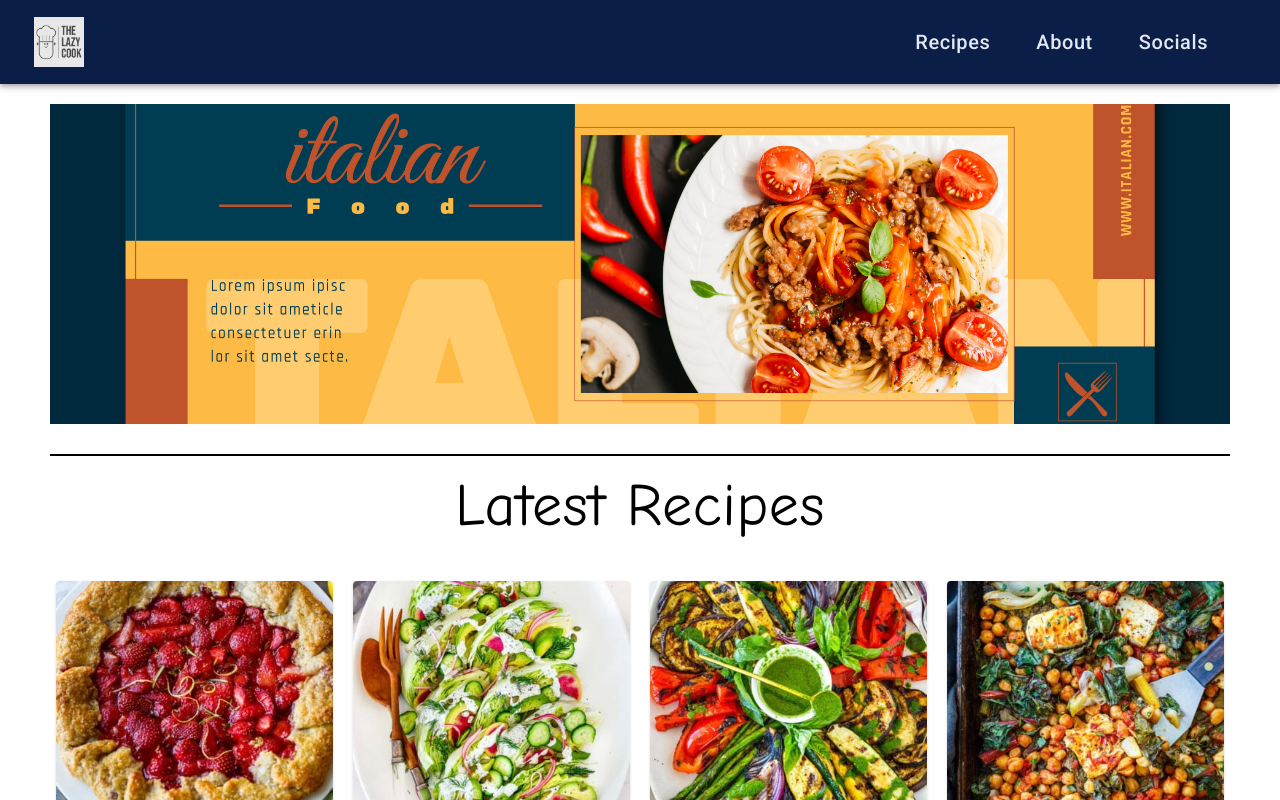
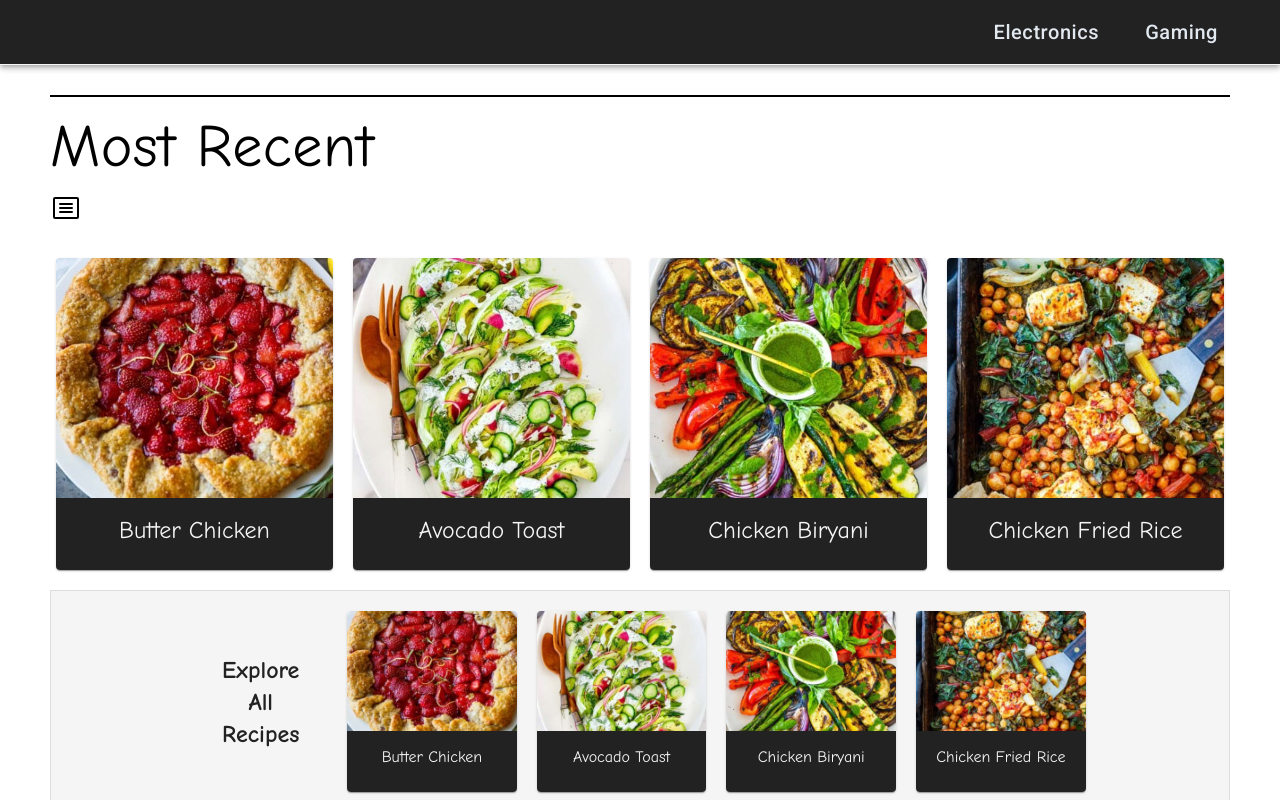
Before and after one commit to thesillytech/machinebyte, a Next.js app: page / in a window 1280 px wide. Shown: the top 800 px of the page. Built offline with nearby package versions, Linux system fonts and the light colour scheme.

Commit message:
upgrading to new blog

```diff
--- a/components/header.js
+++ b/components/header.js
@@ -25,13 +25,12 @@ const header = () => {
         <>
             {/* Desktop Menu */}
             <Box sx={{ flexGrow: 1 }}>
-                <AppBar position="static" sx={css.appbar}>
+                <AppBar position="static" sx={css.appBar}>
                     <Toolbar>
-                        <Avatar alt="Logo" src="/images/logo/logo-5.png" variant="square" sx={css.logo}/>
+                        {/* <Avatar alt="Logo" src="/images/logo/logo-5.png" variant="square" sx={css.logo}/> */}
                         <Box sx={{ flexGrow: 1 }}></Box>
-                        <Link href="/recipes"><Button color="inherit" sx={css.headerLinks}>Recipes</Button></Link>
-                        <Link href="/about"><Button color="inherit" sx={css.headerLinks}>About</Button></Link>
-                        <Link href="/socials"><Button color="inherit" sx={css.headerLinks}>Socials</Button></Link>
+                        <Link href="/recipes"><Button color="inherit" sx={css.headerLinks}>Electronics</Button></Link>
+                        <Link href="/about"><Button color="inherit" sx={css.headerLinks}>Gaming</Button></Link>
                     </Toolbar>
                 </AppBar>
             </Box>
@@ -64,8 +63,8 @@ const header = () => {
                     },
                     }}
                 >
-                    <Link href="/recipes"><MenuItem onClick={handleClose} sx={{ fontWeight: 500}}>Recipes</MenuItem></Link>
-                    <Link href="/about"><MenuItem onClick={handleClose} sx={{ fontWeight: 500}}>About</MenuItem></Link>
+                    <Link href="/recipes"><MenuItem onClick={handleClose} sx={{ fontWeight: 500}}>Electronics</MenuItem></Link>
+                    <Link href="/about"><MenuItem onClick={handleClose} sx={{ fontWeight: 500}}>Gaming</MenuItem></Link>
                     <Link href="/socials"><MenuItem onClick={handleClose} sx={{ fontWeight: 500}}>Socials</MenuItem></Link>
                 </Menu>
                 </Toolbar>
@@ -77,10 +76,10 @@ const header = () => {
 export default header
 
 const css = {
-    appbar: {
-        background: '#0B1E47',
+    appBar: {
+        background: '#222222',
         color: '#E2E8F0',
-        padding: '10px',
+        borderBottom: '1px solid #F5F5F5',
         '@media screen and (max-width:768px)': {
             display: 'none'
         }
--- a/components/latest-recipes.js
+++ b/components/latest-recipes.js
@@ -7,6 +7,7 @@ import Card from '@mui/material/Card';
 import CardContent from '@mui/material/CardContent';
 import CardMedia from '@mui/material/CardMedia';
 import Button from '@mui/material/Button';
+import { ArticleIcon } from '@phosphor-icons/react'
 
 
 const latestRecipe = ({ posts }) => {
@@ -16,7 +17,10 @@ const latestRecipe = ({ posts }) => {
         <>
             <Box sx={css.headers}>
                 <Divider sx={css.divider} />
-                <Typography sx={css.text}>Latest Recipes</Typography>
+                <Grid>
+                    <Typography sx={css.text}>Most Recent</Typography>
+                    <ArticleIcon size={32} />
+                </Grid>
             </Box>
 
             <Grid container spacing={3} sx={css.recipeCards}>
@@ -46,7 +50,7 @@ export default latestRecipe
 const css = {
     headers: {
         margin: '30px 50px 30px 50px',
-        textAlign: 'center'
+        // textAlign: 'center'
     },
 
     divider: {
@@ -58,7 +62,6 @@ const css = {
         fontSize: '60px',
         fontWeight: '500',
         fontFamily: 'Comic Neue, Roboto',
-        color: ''
     },
 
     recipeCards: {
--- a/pages/index.js
+++ b/pages/index.js
@@ -15,11 +15,11 @@ export default function Home({ allPostsData }) {
       <Header />
 
       {/* Latest Recipe Banner Section*/}
-      <Grid container sx={css.bannerContainer} spacing={2}>
+      {/* <Grid container sx={css.bannerContainer} spacing={2}>
         <Grid sx={css.bannerGrid} size={12}>
           <img src="/images/placeholder_banner.jpg" alt="banner" style={css.banner}></img>
         </Grid>
-      </Grid>
+      </Grid> */}
 
       {/* Latest Recipe Cards Section*/}
       <LastetRecipes posts={allPostsData} />
```
Also changed, not shown: 1 other file (tests, documents, lock files or other folders).
